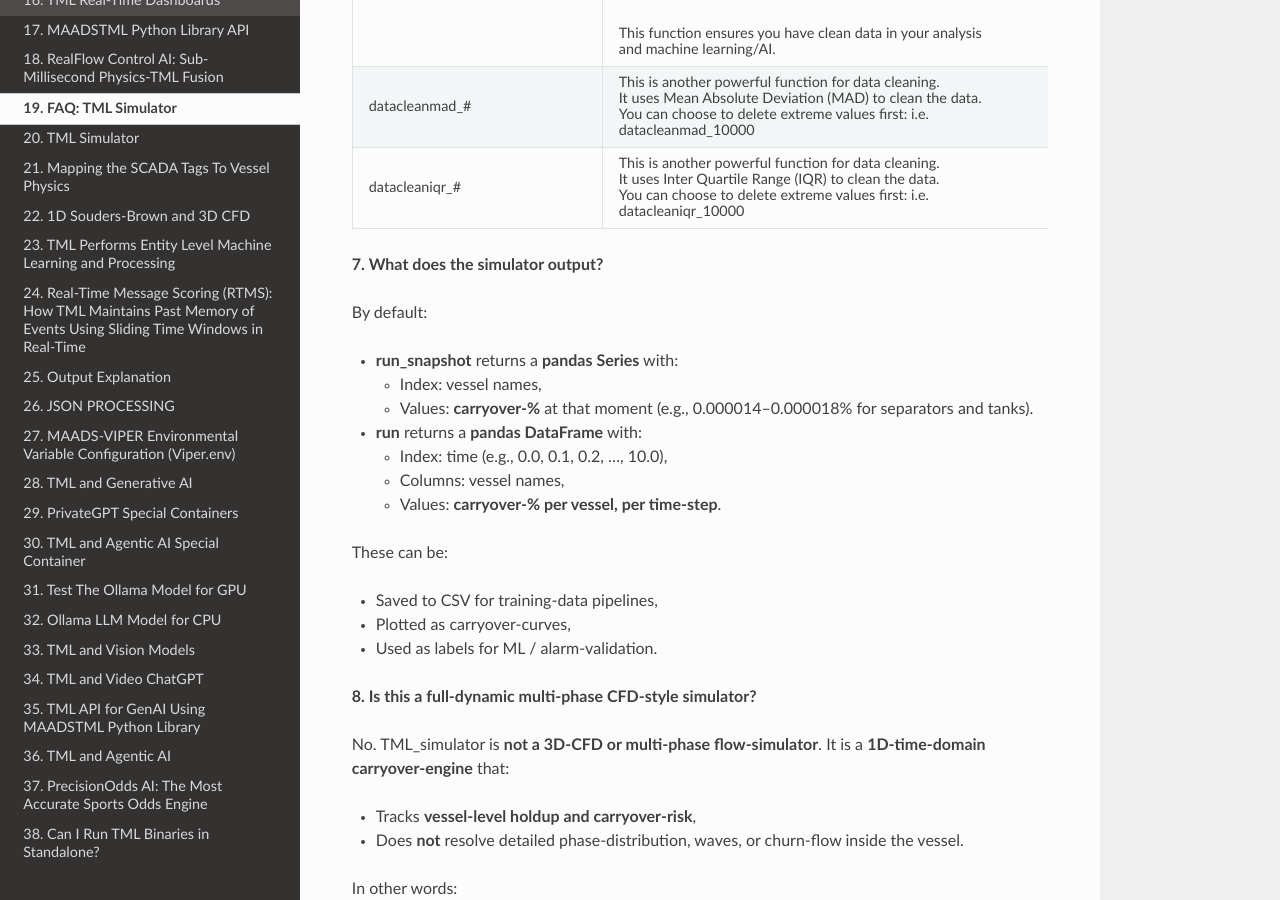
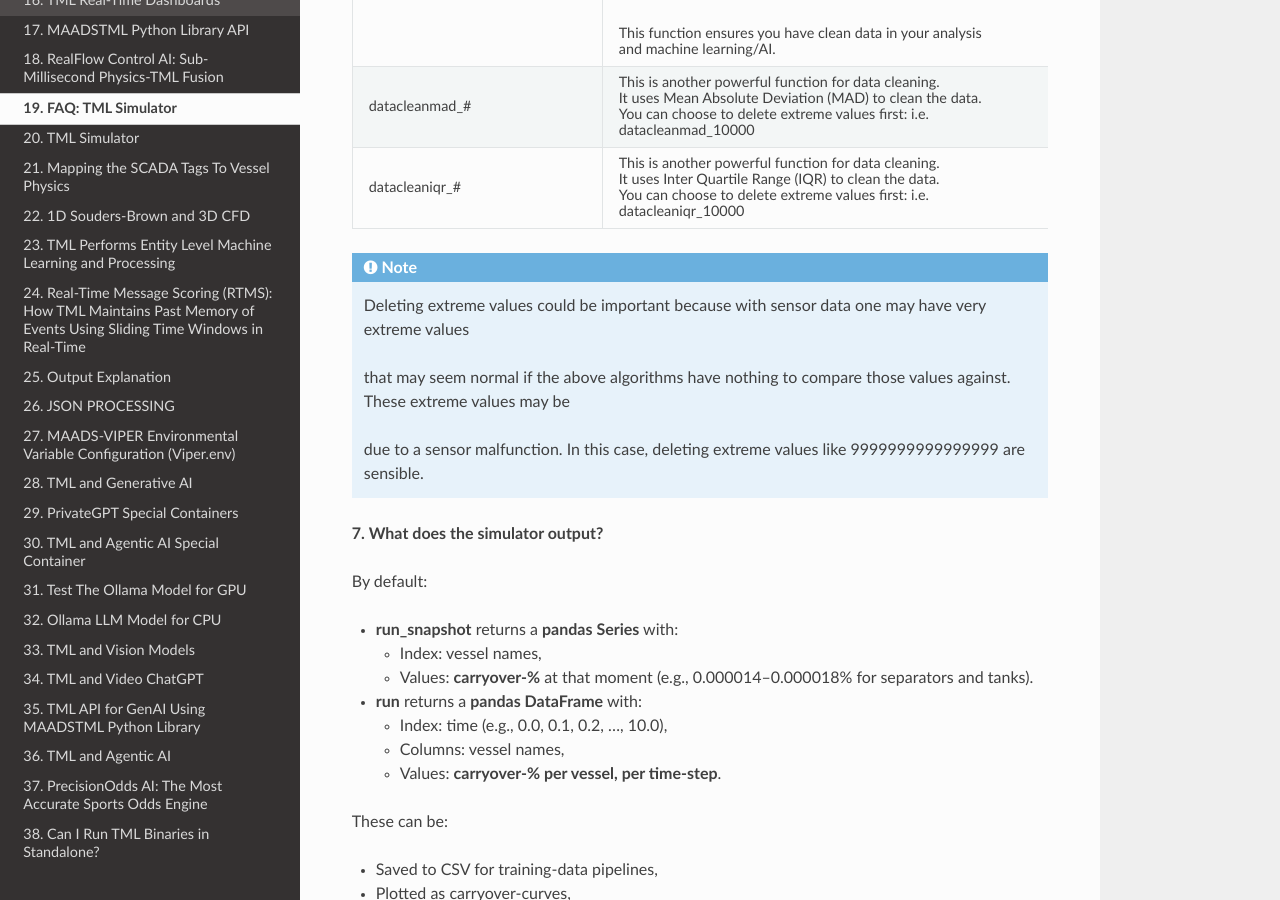
Before and after one commit to smaurice101/readthedocs, a Sphinx documentation site: the page built from docs/source/tmlsimfaq.rst, in a window 1280 px wide and 900 px high, scrolled down 3875 px. Built offline with Sphinx 7.4.7 and the Read the Docs theme 3.1.0, drawn with Linux system fonts in a browser that asks for light colours; pages that are not in the unit, such as notebooks, are missing from menus.

Commit message:
Update tmlsimfaq.rst

```diff
--- a/docs/source/tmlsimfaq.rst
+++ b/docs/source/tmlsimfaq.rst
@@ -265,6 +265,14 @@ machine learning, predictions, AI and agentic AI using three methods:
        You can choose to delete extreme values first: i.e.
 
        datacleaniqr_10000
+
+.. note::
+
+   Deleting extreme values could be important because with sensor data one may have very extreme values
+
+   that may seem normal if the above algorithms have nothing to compare those values against.  These extreme values may be
+
+   due to a sensor malfunction.  In this case, deleting extreme values like 9999999999999999 are sensible.
 
 **7. What does the simulator output?**
 
```
